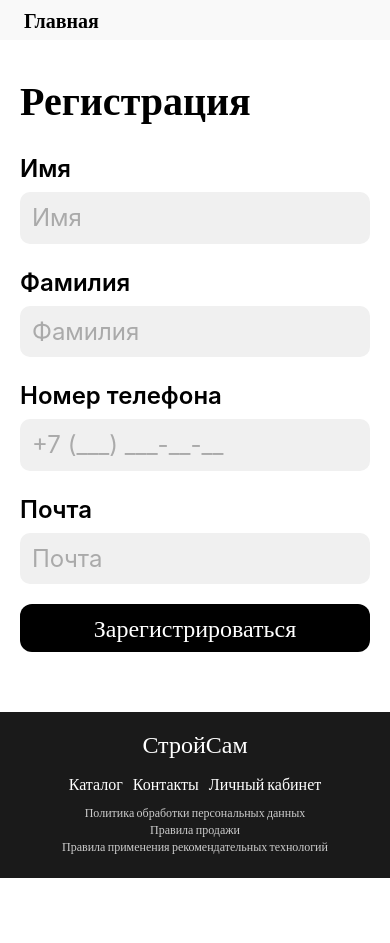
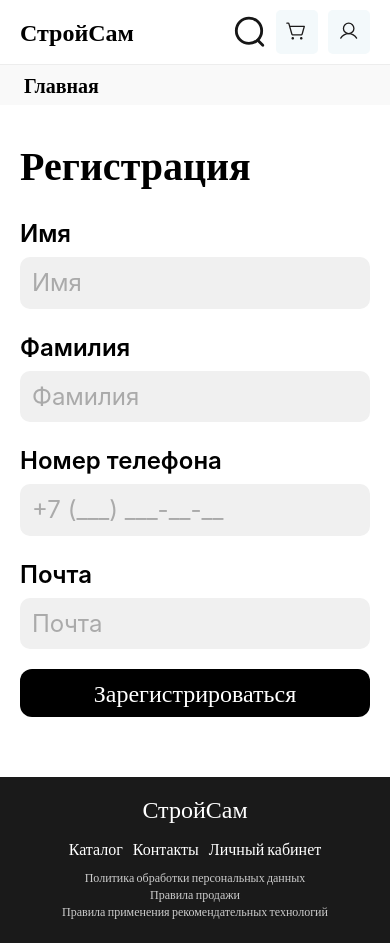
Before and after one commit to oliceglad/stroy_sam, a React (Vite) app: page /register in a window 390 px wide. Before the commit the page ends 878 px from the top, so only its background shows below. Built offline with nearby package versions, Linux system fonts and the light colour scheme; no server answers.

Commit message:
added adaptive for header

```diff
--- a/src/App.jsx
+++ b/src/App.jsx
@@ -21,7 +21,7 @@ function App() {
   return (
     <div className="App">
       <BrowserRouter>
-        {/* <Header /> */}
+        <Header />
         <Breadcrumbs />
         <div className="main-content">
           <Routes>
--- a/src/components/Header/Header.jsx
+++ b/src/components/Header/Header.jsx
@@ -1,15 +1,15 @@
-import React from "react";
+import React, { useState } from "react";
 import { NavLink } from "react-router-dom";
 import s from "./Header.module.scss";
 import SearchInput from "../UI/SearchInput/SearchInput";
 import { Search } from "../UI/Search/Search";
 import { User } from "../UI/User/User";
 import { Cart } from "../UI/Cart/Cart";
-import { Catalog } from "../UI/Catalog/Catalog";
 import { useGetCartContentsQuery } from "../../api/cart";
 
 const Header = () => {
   const { data, isSuccess } = useGetCartContentsQuery();
+  const [mobileSearchOpen, setMobileSearchOpen] = useState(false);
 
   const cartCount =
     data?.data != null && isSuccess
@@ -32,6 +32,13 @@ const Header = () => {
       </div>
 
       <div className={s.header__right}>
+        <button
+          className={s.header__searchBtn}
+          onClick={() => setMobileSearchOpen((prev) => !prev)}
+        >
+          <Search className={s.header__icon} />
+        </button>
+
         <NavLink to="/cart" className={s.header__link}>
           <Cart className={s.header__icon} count={cartCount} />
         </NavLink>
@@ -40,6 +47,17 @@ const Header = () => {
           <User className={s.header__icon} />
         </NavLink>
       </div>
+      {mobileSearchOpen && (
+        <>
+          <div
+            className={s.header__overlay}
+            onClick={() => setMobileSearchOpen(false)}
+          />
+          <div className={s.header__mobileSearch}>
+            <SearchInput onSearchEnd={() => setMobileSearchOpen(false)} />
+          </div>
+        </>
+      )}
     </header>
   );
 };
--- a/src/components/Header/Header.module.scss
+++ b/src/components/Header/Header.module.scss
@@ -5,6 +5,7 @@
   padding: 10px 20px;
   background-color: #fff;
   border-bottom: 1px solid #ededed;
+  position: relative;
 
   &__left {
     display: flex;
@@ -14,15 +15,26 @@
   &__link {
     display: inline-block;
     padding: 5px;
-    margin-right: 20px;
     text-decoration: none;
     background-color: #f3f9fb;
     border-radius: 5px;
+
+    &:not(:last-child) {
+      margin-right: 20px;
+    }
+
+    @media (max-width: 800px) {
+      &:not(:last-child) {
+        margin-right: 10px;
+      }
+    }
   }
+
   &__logo {
     display: flex;
     align-items: center;
   }
+
   &__title {
     font-size: 24px;
     font-weight: bold;
@@ -43,6 +55,10 @@
     flex-grow: 1;
     display: flex;
     justify-content: center;
+
+    @media (max-width: 800px) {
+      display: none;
+    }
   }
 
   &__searchWrapper {
@@ -58,13 +74,56 @@
     }
 
     @media (max-width: 800px) {
-      width: 300px;
+      display: none;
     }
   }
+
   &__searchIcon {
     position: absolute;
     left: 20px;
     top: 50%;
     transform: translateY(-50%);
   }
+  &__searchBtn {
+    display: none;
+    background: transparent;
+
+    @media (max-width: 800px) {
+      display: inline-flex;
+      align-items: center;
+      justify-content: center;
+      margin-right: 10px;
+    }
+  }
+
+  &__mobileSearch {
+    position: absolute;
+    top: 100%;
+    left: 0;
+    width: 100%;
+    background: #fff;
+    padding: 10px 20px;
+    z-index: 1100;
+    animation: slideDown 0.3s ease forwards;
+  }
+
+  &__overlay {
+    position: fixed;
+    top: 0;
+    left: 0;
+    width: 100%;
+    height: 100%;
+    z-index: 1000;
+  }
 }
+
+@keyframes slideDown {
+  from {
+    opacity: 0;
+    transform: translateY(-10px);
+  }
+  to {
+    opacity: 1;
+    transform: translateY(0);
+  }
+}
--- a/src/components/UI/SearchInput/SearchInput.jsx
+++ b/src/components/UI/SearchInput/SearchInput.jsx
@@ -7,7 +7,7 @@ import {
 import styles from "./SearchInput.module.scss";
 import { convertToCyrillic } from "../../../utils/keyboardLayout";
 
-const SearchInput = () => {
+const SearchInput = ({ onSearchEnd }) => {
   const [inputValue, setInputValue] = useState("");
   const [showDropdown, setShowDropdown] = useState(false);
   const navigate = useNavigate();
@@ -25,7 +25,10 @@ const SearchInput = () => {
   const handleSelect = (product) => {
     setInputValue(product.product_name);
     setShowDropdown(false);
-    navigate(`/products/search/?query=${encodeURIComponent(product.product_name)}`);
+    navigate(
+      `/products/search/?query=${encodeURIComponent(product.product_name)}`
+    );
+    if (onSearchEnd) onSearchEnd();
   };
 
   const handleInputChange = (e) => {
@@ -37,6 +40,7 @@ const SearchInput = () => {
     if (e.key === "Enter" && inputValue.length >= 2) {
       setShowDropdown(false);
       navigate(`/products/search?query=${encodeURIComponent(query)}`);
+      if (onSearchEnd) onSearchEnd();
     }
   };
 
--- a/src/components/UI/SearchInput/SearchInput.module.scss
+++ b/src/components/UI/SearchInput/SearchInput.module.scss
@@ -30,4 +30,9 @@
       }
     }
   }
+
+  @media (max-width: 800px) {
+    border: 1px solid #9a9898;
+    border-radius: 10px;
+  }
 }
```
